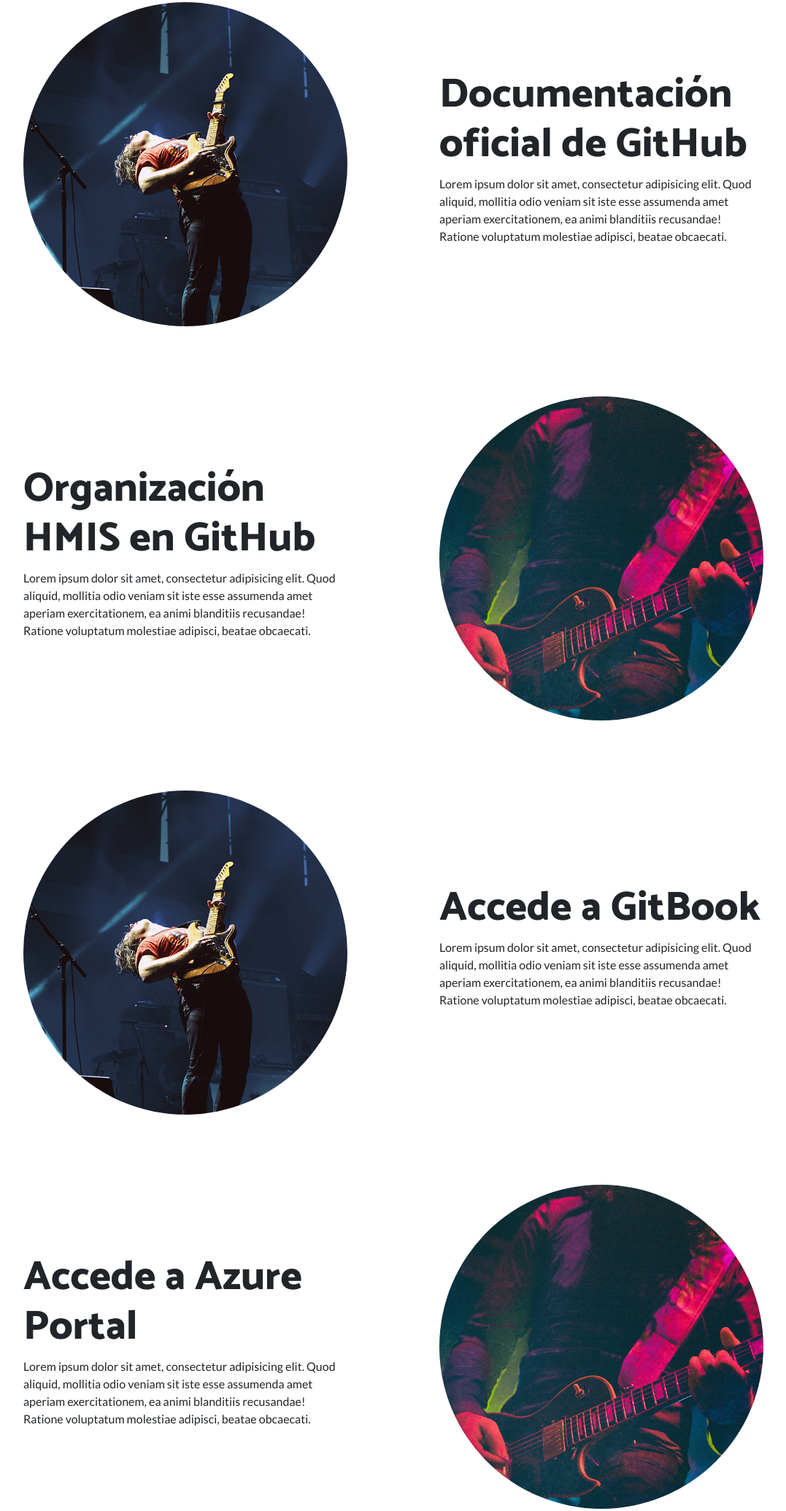
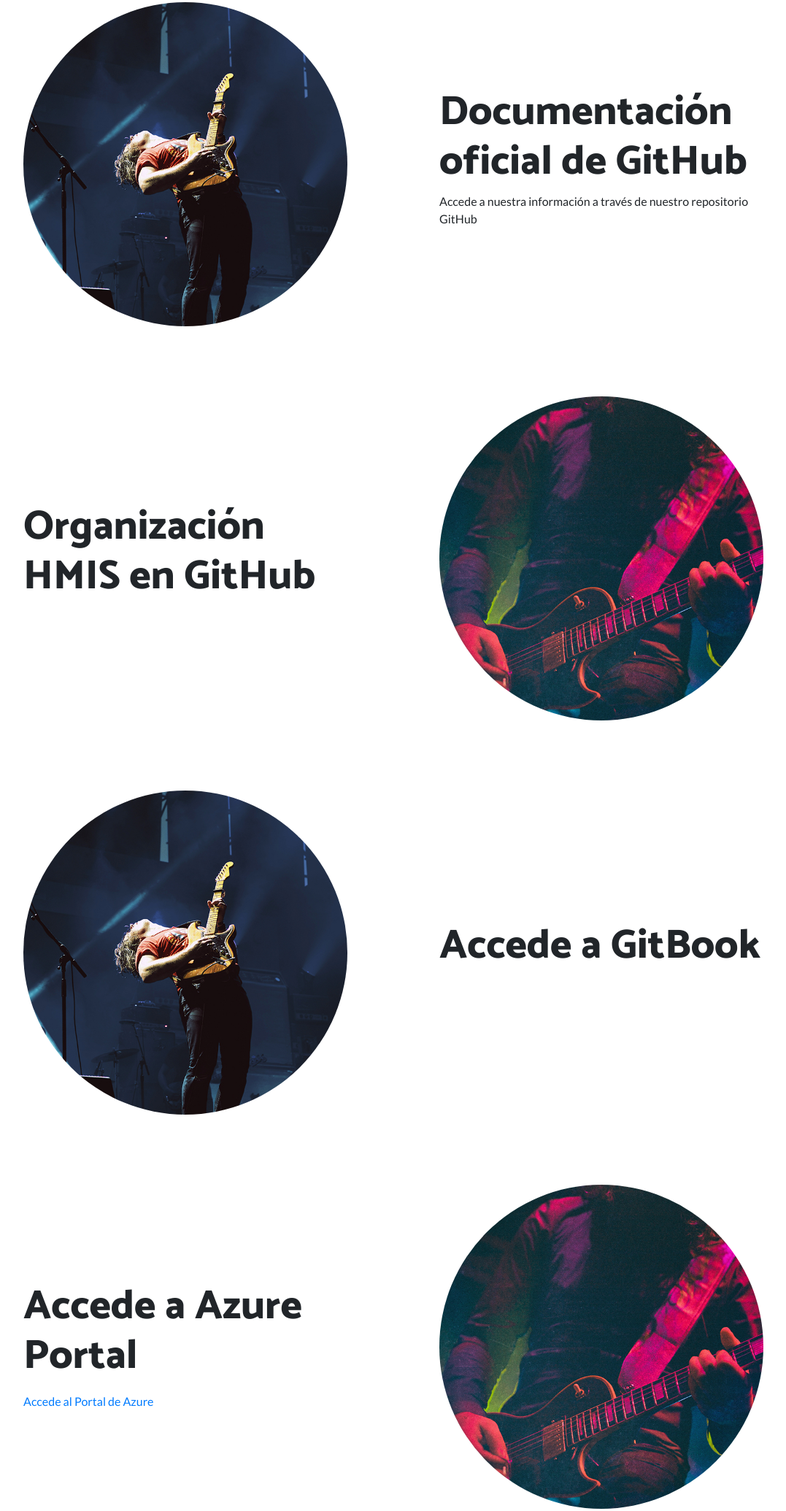
Before and after one commit to mfg306/FernandezMoraHMIS2021, a website: page pagina_web/index.html in a window 1280 px wide. Shown: the part 1272-3342 px from the top of the page at 73% size, without its empty margins (101-1178 px from the left). Drawn offline with Linux system fonts and the light colour scheme.

Commit message:
Subida index.html actualizado

```diff
--- a/pagina_web/index.html
+++ b/pagina_web/index.html
@@ -69,7 +69,7 @@
         <div class="col-lg-6 order-lg-1">
           <div class="p-5">
             <h2 class="display-4">Accede a nuestra página de GitHub</h2>
-            <p>Lorem ipsum dolor sit amet, consectetur adipisicing elit. Quod aliquid, mollitia odio veniam sit iste esse assumenda amet aperiam exercitationem, ea animi blanditiis recusandae! Ratione voluptatum molestiae adipisci, beatae obcaecati.</p>
+            <p>Nuestra página web de Herramientas y métodos de ingeniería del software</p>
           </div>
         </div>
       </div>
@@ -87,7 +87,7 @@
         <div class="col-lg-6">
           <div class="p-5">
             <h2 class="display-4">Documentación oficial de GitHub</h2>
-            <p>Lorem ipsum dolor sit amet, consectetur adipisicing elit. Quod aliquid, mollitia odio veniam sit iste esse assumenda amet aperiam exercitationem, ea animi blanditiis recusandae! Ratione voluptatum molestiae adipisci, beatae obcaecati.</p>
+            <p>Accede a nuestra información a través de nuestro repositorio GitHub</p>
           </div>
         </div>
       </div>
@@ -105,7 +105,7 @@
         <div class="col-lg-6 order-lg-1">
           <div class="p-5">
             <h2 class="display-4">Organización HMIS en GitHub</h2>
-            <p>Lorem ipsum dolor sit amet, consectetur adipisicing elit. Quod aliquid, mollitia odio veniam sit iste esse assumenda amet aperiam exercitationem, ea animi blanditiis recusandae! Ratione voluptatum molestiae adipisci, beatae obcaecati.</p>
+            <p></p>
           </div>
         </div>
       </div>
@@ -123,7 +123,7 @@
         <div class="col-lg-6">
           <div class="p-5">
             <h2 class="display-4">Accede a GitBook</h2>
-            <p>Lorem ipsum dolor sit amet, consectetur adipisicing elit. Quod aliquid, mollitia odio veniam sit iste esse assumenda amet aperiam exercitationem, ea animi blanditiis recusandae! Ratione voluptatum molestiae adipisci, beatae obcaecati.</p>
+            <p></p>
           </div>
         </div>
       </div>
@@ -141,7 +141,8 @@
         <div class="col-lg-6 order-lg-1">
           <div class="p-5">
             <h2 class="display-4">Accede a Azure Portal</h2>
-            <p>Lorem ipsum dolor sit amet, consectetur adipisicing elit. Quod aliquid, mollitia odio veniam sit iste esse assumenda amet aperiam exercitationem, ea animi blanditiis recusandae! Ratione voluptatum molestiae adipisci, beatae obcaecati.</p>
+            <p></p>
+            <a href="https://azure.microsoft.com/es-es/free/search/?&ef_id=EAIaIQobChMIvpHqx6Go7wIV8e3mCh0ggASREAAYASAAEgLMnfD_BwE:G:s&OCID=AID2100112_SEM_EAIaIQobChMIvpHqx6Go7wIV8e3mCh0ggASREAAYASAAEgLMnfD_BwE:G:s">Accede al Portal de Azure</a>
           </div>
         </div>
       </div>
@@ -158,8 +159,9 @@
         </div>
         <div class="col-lg-6">
           <div class="p-5">
-            <h2 class="display-4">Accede a  la documentacion ofiical de Azure</h2>
-            <p>Lorem ipsum dolor sit amet, consectetur adipisicing elit. Quod aliquid, mollitia odio veniam sit iste esse assumenda amet aperiam exercitationem, ea animi blanditiis recusandae! Ratione voluptatum molestiae adipisci, beatae obcaecati.</p>
+            <h2 class="display-4">Accede a  la documentacion oficial de Azure</h2>
+            <p></p>
+            <a href="https://azure.microsoft.com/es-es/overview/what-is-azure/?&ef_id=EAIaIQobChMIjOzA-KGo7wIViM13Ch2DuAI2EAAYASABEgINDvD_BwE:G:s&OCID=AID2100112_SEM_EAIaIQobChMIjOzA-KGo7wIViM13Ch2DuAI2EAAYASABEgINDvD_BwE:G:s">Accede a la Documentación Azure</a>
           </div>
         </div>
       </div>
```
